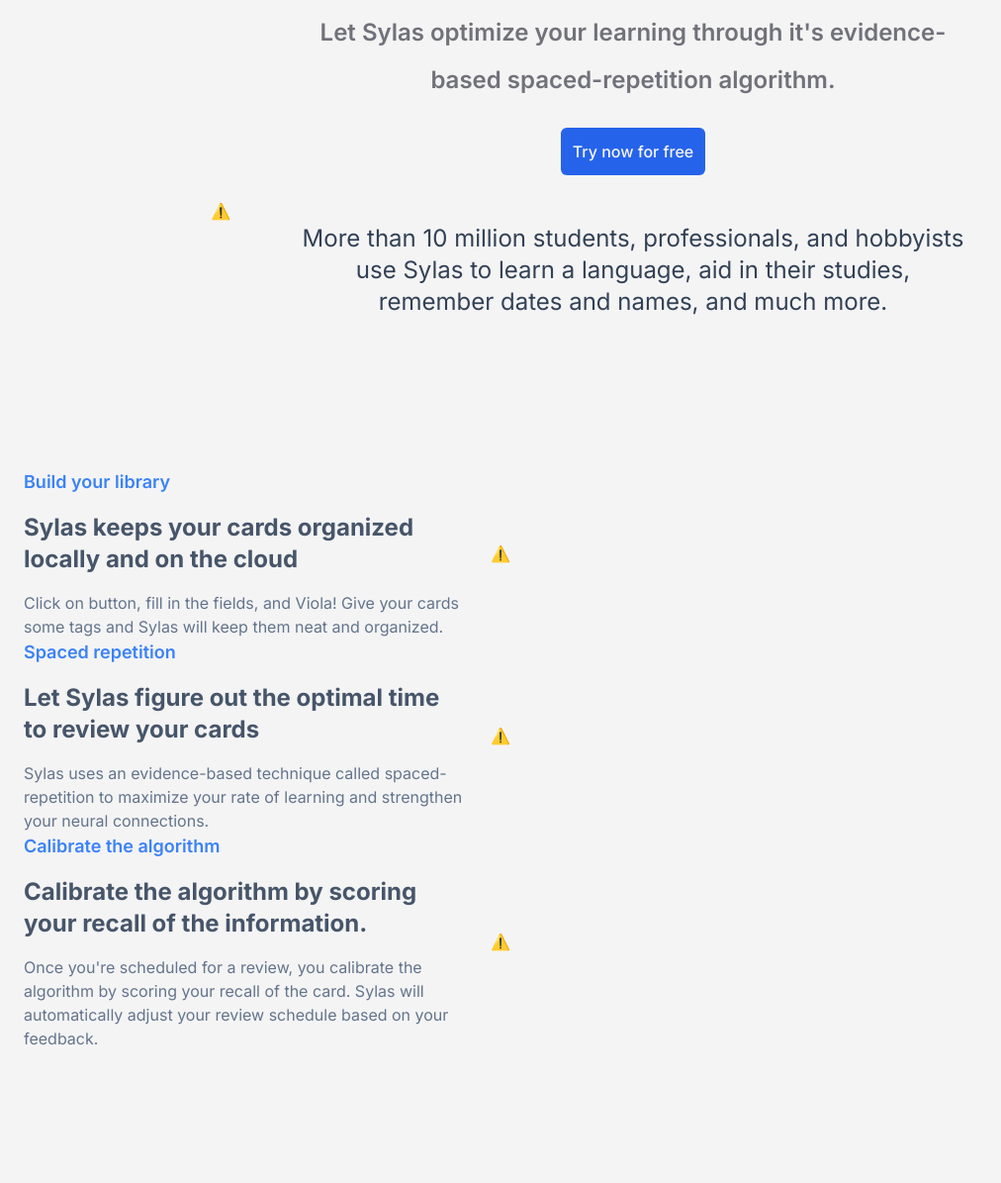
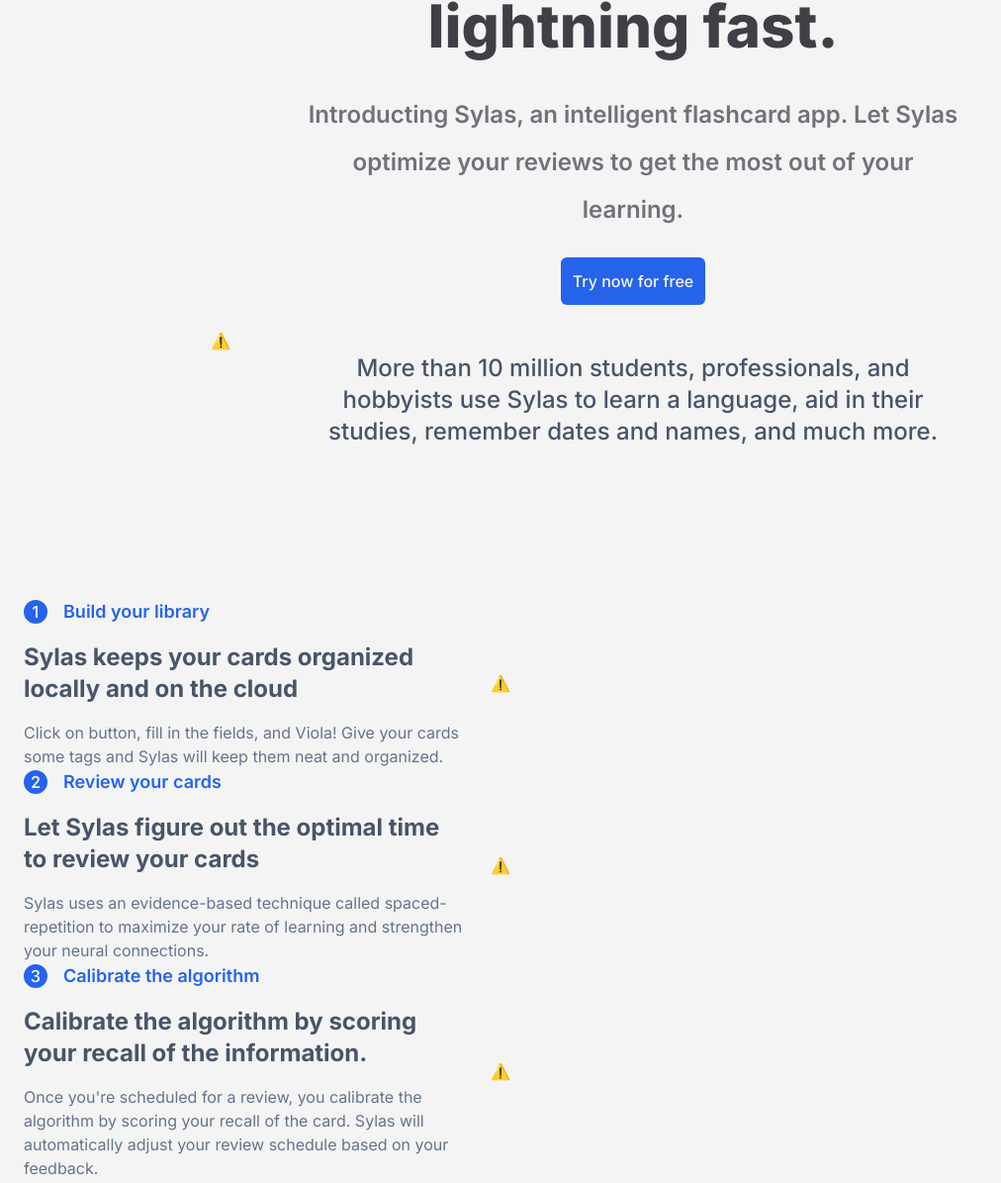
Before and after one commit to jeetbhow/sylas-website, a website built with Parcel: page src/index.html in a window 1280 px wide. Shown: the part 268-1463 px from the top of the page at 99% size, without its empty margins (0-1012 px from the left). Before the commit the page ends 1353 px from the top, so only its background shows below. Built offline with nearby package versions, Linux system fonts and the light colour scheme; no server answers.

Commit message:
change: Added numbered listing to workflow section

```diff
--- a/src/index.html
+++ b/src/index.html
@@ -38,10 +38,11 @@
   <section id="hero">
     <div class="section-container flex flex-col space-y-6">
       <h1 class="text-center text-6xl max-w-xl mx-auto leading-snug font-extrabold text-zinc-700">
-        Memorize anything lightning fast
+        Learn smarter. Memorize anything lightning fast.
       </h1>
       <h2 class="text-center text-2xl max-w-2xl mx-auto font-semibold leading-loose text-zinc-500">
-        Let Sylas optimize your learning through it's evidence-based spaced-repetition algorithm.
+        Introducting Sylas, an intelligent flashcard app. Let Sylas optimize your reviews to
+        get the most out of your learning.
       </h2>
       <div class="flex flex-col mx-auto space-y-4 md:flex-row md:justify-center md:space-y-0 md:space-x-6">
         <button class="bg-blue-600 text-stone-100 button">
@@ -60,7 +61,7 @@
   <!-- Workflow section leader -->
   <section id="workflow-lead">
     <div class="section-container flex flex-col px-4" data-aos="fade-up">
-      <p class="max-w-2xl mx-auto text-2xl text-center mb-32 text-slate-700">
+      <p class="max-w-2xl mx-auto text-2xl text-center mb-32 text-slate-600 font-medium">
         More than 10 million students, professionals, and hobbyists use
         Sylas to learn a language, aid in their studies, remember
         dates and names, and much more.
@@ -73,7 +74,14 @@
       <!-- Section 1-->
       <div class="flex flex-col items-center space-y-6 md:flex-row md:space-y-0 md:space-x-6">
         <div class="flex flex-col space-y-4 max-w-md">
-          <p class="text-lg text-blue-500 font-semibold">Build your library</p>
+          <div class="flex items-center space-x-4 text-blue-600">
+            <svg xmlns="http://www.w3.org/2000/svg" width="24" height="24" fill="currentColor"
+              class="bi bi-1-circle-fill" viewBox="0 0 16 16">
+              <path
+                d="M16 8A8 8 0 1 1 0 8a8 8 0 0 1 16 0M9.283 4.002H7.971L6.072 5.385v1.271l1.834-1.318h.065V12h1.312z" />
+            </svg>
+            <p class="text-lg text-blue-600 font-semibold">Build your library</p>
+          </div>
           <h3 class="text-2xl text-slate-600 font-bold">Sylas keeps your cards organized locally and on the cloud</h3>
           <p class="text-slate-500">Click on button, fill in the fields, and Viola! Give
             your cards some tags and Sylas will keep them neat and organized. </p>
@@ -87,7 +95,14 @@
       <!-- Section 2-->
       <div class="flex flex-col items-center space-y-6 md:flex-row md:space-y-0 md:space-x-6">
         <div class="flex flex-col space-y-4 max-w-md">
-          <p class="text-lg text-blue-500 font-semibold">Spaced repetition</p>
+          <div class="flex items-center space-x-4 text-blue-600">
+            <svg xmlns="http://www.w3.org/2000/svg" width="24" height="24" fill="currentColor"
+              class="bi bi-2-circle-fill" viewBox="0 0 16 16">
+              <path
+                d="M16 8A8 8 0 1 1 0 8a8 8 0 0 1 16 0M6.646 6.24c0-.691.493-1.306 1.336-1.306.756 0 1.313.492 1.313 1.236 0 .697-.469 1.23-.902 1.705l-2.971 3.293V12h5.344v-1.107H7.268v-.077l1.974-2.22.096-.107c.688-.763 1.287-1.428 1.287-2.43 0-1.266-1.031-2.215-2.613-2.215-1.758 0-2.637 1.19-2.637 2.402v.065h1.271v-.07Z" />
+            </svg>
+            <p class="text-lg font-semibold">Review your cards</p>
+          </div>
           <h3 class="text-2xl text-slate-600 font-bold">
             Let Sylas figure out the optimal time to review your cards
           </h3>
@@ -104,7 +119,14 @@
       <!-- Section 3-->
       <div class="flex flex-col items-center space-y-6 md:flex-row md:space-y-0 md:space-x-6">
         <div class="flex flex-col space-y-4 max-w-md">
-          <p class="text-lg text-blue-500 font-semibold">Calibrate the algorithm</p>
+          <div class="flex items-center space-x-4 text-blue-600">
+            <svg xmlns="http://www.w3.org/2000/svg" width="24" height="24" fill="currentColor"
+              class="bi bi-3-circle-fill" viewBox="0 0 16 16">
+              <path
+                d="M16 8A8 8 0 1 1 0 8a8 8 0 0 1 16 0m-8.082.414c.92 0 1.535.54 1.541 1.318.012.791-.615 1.36-1.588 1.354-.861-.006-1.482-.469-1.54-1.066H5.104c.047 1.177 1.05 2.144 2.754 2.144 1.653 0 2.954-.937 2.93-2.396-.023-1.278-1.031-1.846-1.734-1.916v-.07c.597-.1 1.505-.739 1.482-1.876-.03-1.177-1.043-2.074-2.637-2.062-1.675.006-2.59.984-2.625 2.12h1.248c.036-.556.557-1.054 1.348-1.054.785 0 1.348.486 1.348 1.195.006.715-.563 1.237-1.342 1.237h-.838v1.072h.879Z" />
+            </svg>
+            <p class="text-lg font-semibold">Calibrate the algorithm</p>
+          </div>
           <h3 class="text-2xl text-slate-600 font-bold">
             Calibrate the algorithm by scoring your recall of the information.
           </h3>
```
Also changed, not shown: dist/index.html, 2 other files.
